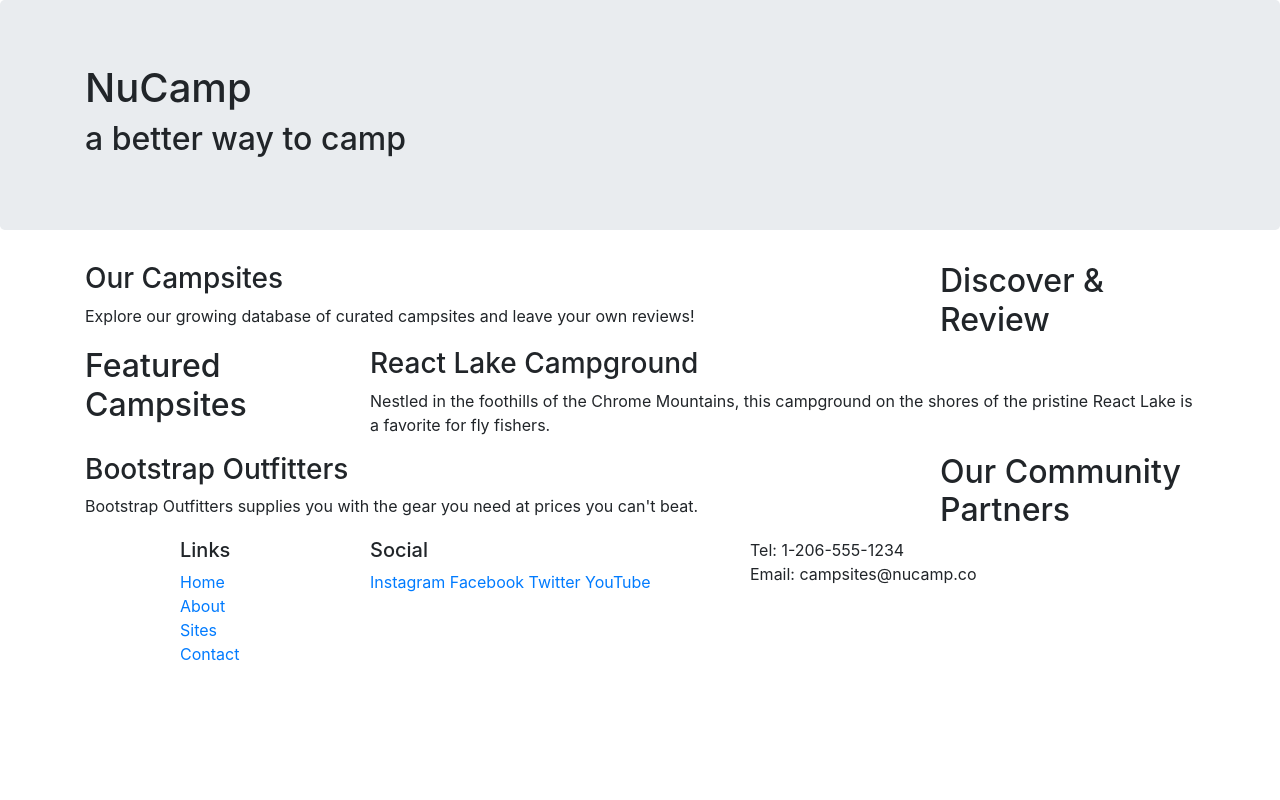
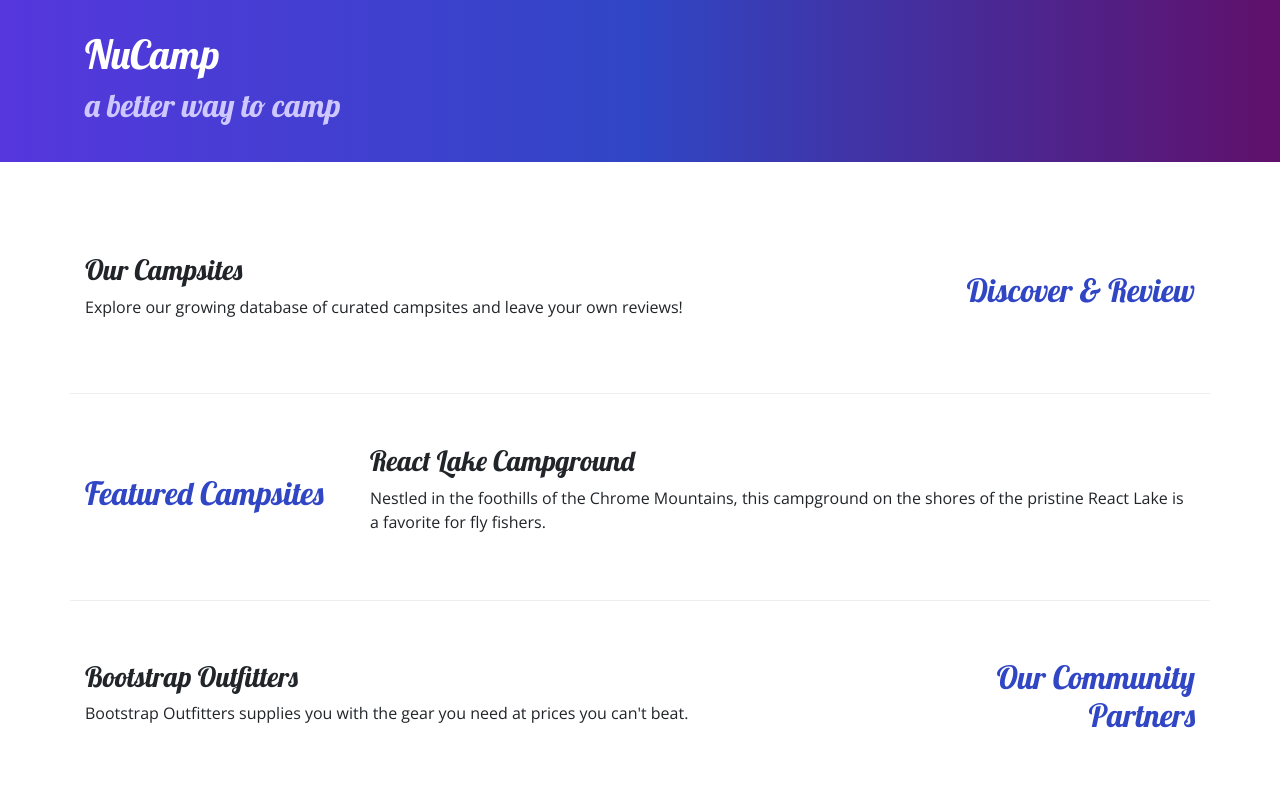
Before and after one commit to szakxz/nucampsiteJuly, a website: page index.html in a window 1280 px wide. Shown: the top 800 px of the page. Drawn offline with nearby package versions, Linux system fonts and the light colour scheme.

Commit message:
Adding Custom Styles

```diff
--- /dev/null
+++ b/css/styles.css
@@ -0,0 +1,32 @@
+body {
+    font-family: "Open Sans", sans-serif;
+}
+
+h1, h2, h3 {
+    font-family: "Lobster", cursive;
+}
+
+h2 {
+    color: #3046C5;
+}
+
+header h2 {
+    color: #CEC8FF;
+}
+
+footer {
+    background-image: linear-gradient(#CEC8FF, white);
+    padding: 20px 0;
+}
+
+.jumbotron {
+    padding: 30px;
+    background-image: linear-gradient(to right, #5637DD, #3046C5, #60106B);
+    color: white;
+}
+
+.row-content {
+    padding: 50px 0;
+    border-bottom: 1px ridge;
+    min-height: 200px;
+}
--- a/index.html
+++ b/index.html
@@ -11,13 +11,17 @@
       href="node_modules/bootstrap/dist/css/bootstrap.min.css"
     />
 
+    <!-- Additional CSS must be placed after Bootstrap CSS -->
+    <link rel="stylesheet" href="https://fonts.googleapis.com/css?family=Lobster|Open+Sans" />
+    <link rel="stylesheet" href="css/styles.css" />
+
     <title>NuCamp: A Better Way To Camp</title>
   </head>
 
   <body>
-    <header class="jumbotron">
+    <header class="jumbotron jumbotron-fluid">
       <div class="container">
-        <div class="row">
+        <div class="row ">
           <div class="col">
             <h1>NuCamp</h1>
             <h2>a better way to camp</h2>
@@ -26,9 +30,9 @@
       </div>
     </header>
     <div class="container">
-      <div class="row">
+      <div class="row row-content align-items-center">
         <div class="col-sm-4 order-sm-last col-md-3">
-          <h2>Discover & Review</h2>
+          <h2 class="text-sm-right">Discover & Review</h2>
         </div>
         <div class="col">
           <h3>Our Campsites</h3>
@@ -39,7 +43,7 @@
         </div>
       </div>
 
-      <div class="row">
+      <div class="row row-content align-items-center">
         <div class="col-sm-4 col-md-3">
           <h2>Featured Campsites</h2>
         </div>
@@ -52,9 +56,9 @@
         </div>
       </div>
 
-      <div class="row">
+      <div class="row row-content align-items-center">
         <div class="col-sm-4 order-sm-last col-md-3">
-          <h2>Our Community Partners</h2>
+          <h2 class="text-sm-right">Our Community Partners</h2>
         </div>
         <div class="col">
           <h3>Bootstrap Outfitters</h3>
@@ -78,14 +82,14 @@
               <li><a href="#">Contact</a></li>
             </ul>
           </div>
-          <div class="col-6 col-sm-4">
+          <div class="col-6 col-sm-4 text-center">
             <h5>Social</h5>
             <a href="http://instagram.com/">Instagram</a>
             <a href="http://facebook.com/">Facebook</a>
             <a href="http://twitter.com/">Twitter</a>
             <a href="http://youtube.com/">YouTube</a>
           </div>
-          <div class="col-sm-4">
+          <div class="col-sm-4 text-center">
             Tel: 1-206-555-1234<br />
             Email: campsites@nucamp.co
           </div>
```
